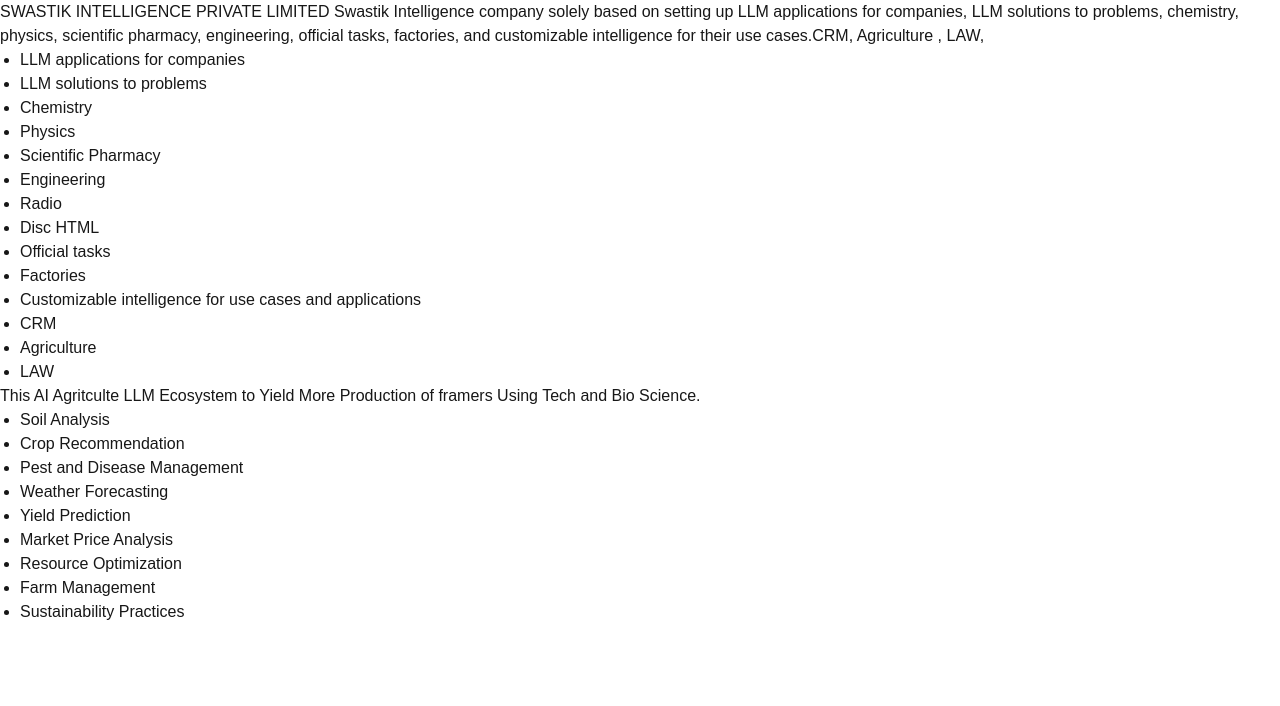
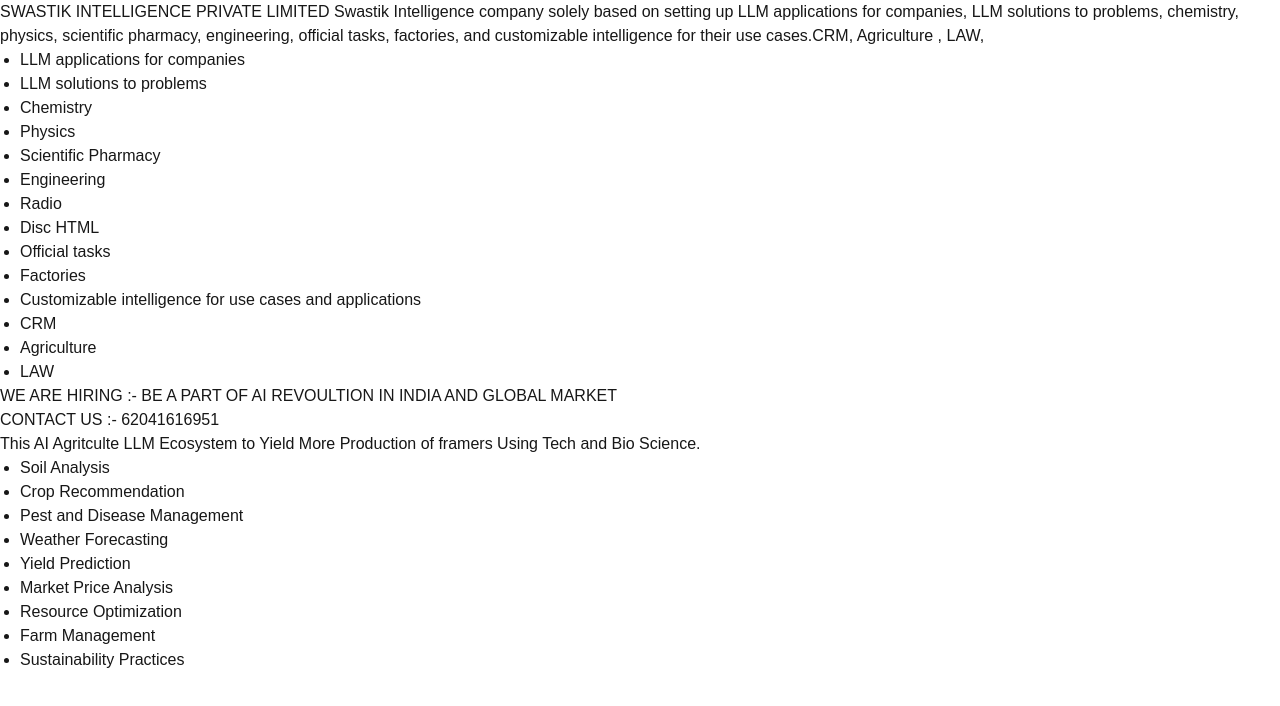
Before and after one commit to nayaknishant656/swastik, a Next.js app: page / in a window 1280 px wide. Shown: the top 706 px of the page. Built offline with nearby package versions, Linux system fonts and the light colour scheme.

Commit message:
hiring reflection to my github

```diff
--- a/components/header.jsx
+++ b/components/header.jsx
@@ -5,7 +5,6 @@
     <div>
       SWASTIK INTELLIGENCE PRIVATE LIMITED
 Swastik Intelligence company solely based on setting up LLM applications for companies, LLM solutions to problems, chemistry, physics, scientific pharmacy, engineering, official tasks, factories, and customizable intelligence for their use cases.CRM, Agriculture , LAW,
-
       <ul style={{ listStyleType: 'disc', paddingLeft: '20px' }}>
         <li>LLM applications for companies</li>
         <li>LLM solutions to problems</li>
@@ -22,6 +21,8 @@
         <li>Agriculture</li>
         <li>LAW</li>
       </ul>
+      <h1>WE ARE HIRING :- BE A PART OF AI REVOULTION IN INDIA AND GLOBAL MARKET</h1>
+      <h2>CONTACT US :- 62041616951</h2>
     </div>
 
   )
```
